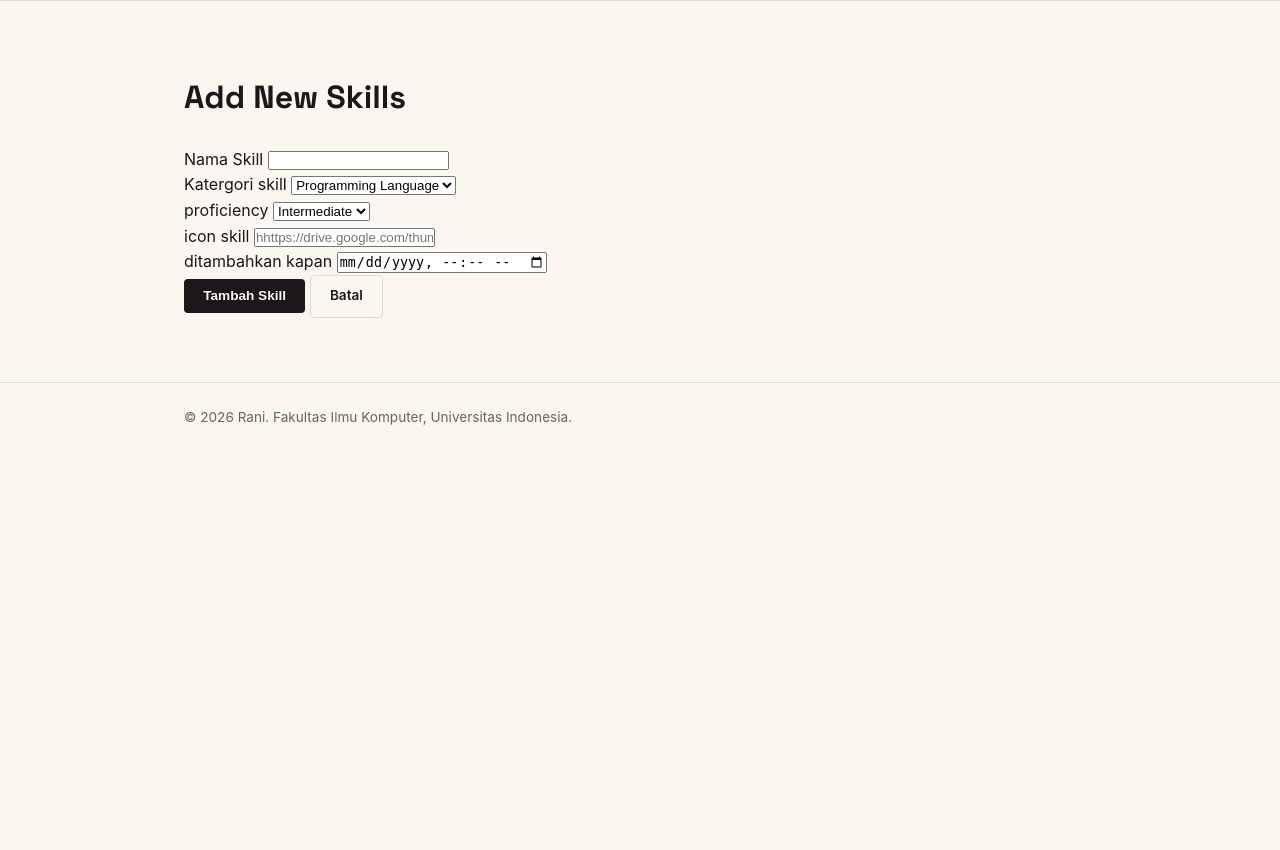
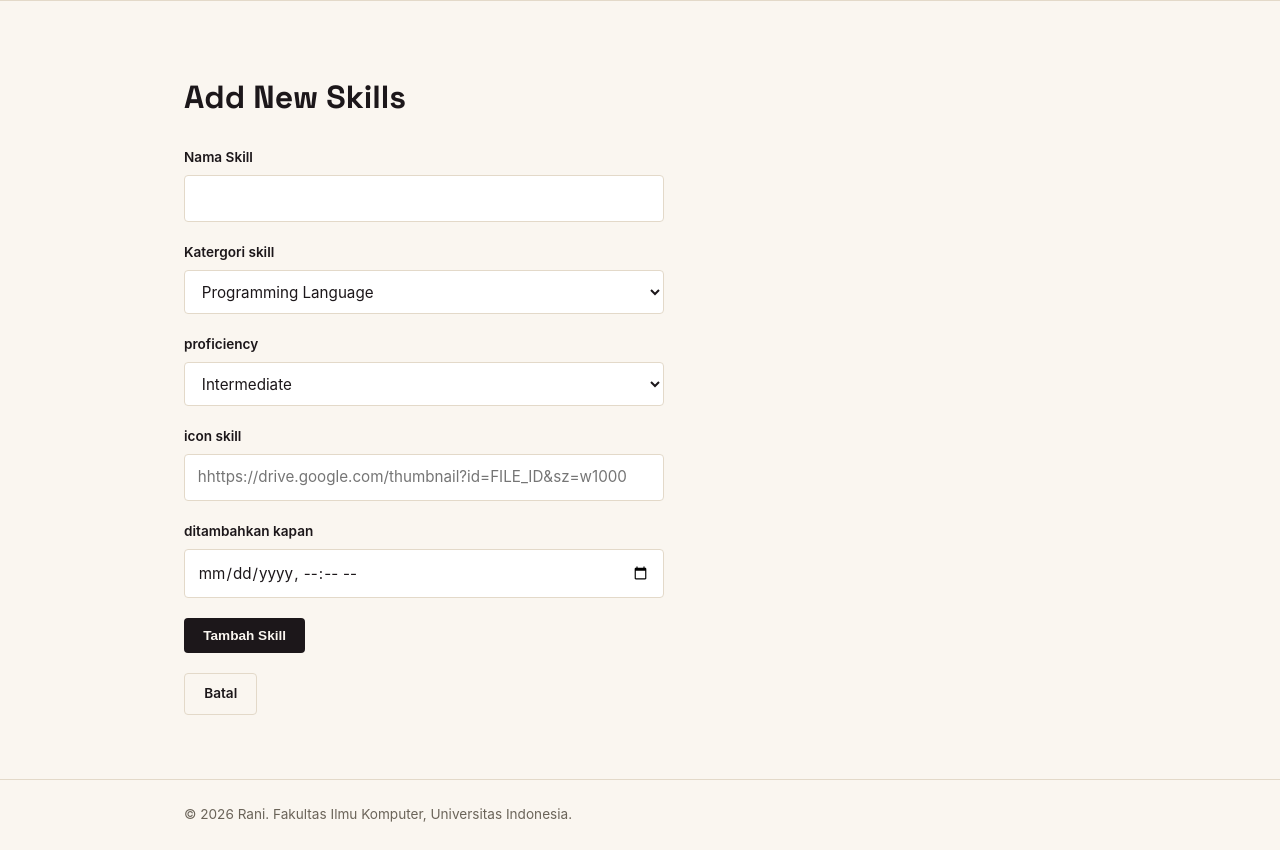
Before and after one commit to ranifaizah/myportofolio, a Django app: page /skills/add/ in a window 1280 px wide. Shown: the part 74-924 px from the top of the page. Before the commit the page ends 499 px from the top, so only its background shows below. Run offline with Django 5.2, Linux system fonts and the light colour scheme.

Commit message:
fixed the css style of form for skills and expertienece

```diff
--- a/static/css/style.css
+++ b/static/css/style.css
@@ -775,6 +775,76 @@ h1, .brand {
     }
 }
 
+/*form biar rapih*/
+
+
+/* ===== Form (Add Skill / Add Experience) ===== */
+
+.skills-form,
+.experiences-form {
+    max-width: 480px;
+    display: flex;
+    flex-direction: column;
+    gap: 1.25rem;
+}
+
+.form-group {
+    display: flex;
+    flex-direction: column;
+    gap: 0.4rem;
+}
+
+.form-group label {
+    font-size: 0.85rem;
+    font-weight: 600;
+    color: var(--ink);
+}
+
+.form-group input,
+.form-group select,
+.form-group textarea {
+    width: 100%;
+    padding: 0.65rem 0.8rem;
+    border: 1px solid var(--line);
+    border-radius: var(--radius);
+    background: #fff;
+    color: var(--ink);
+    font: inherit;
+    font-size: 0.95rem;
+}
+
+.form-group textarea {
+    resize: vertical;
+    min-height: 100px;
+}
+
+.form-group input:focus,
+.form-group select:focus,
+.form-group textarea:focus {
+    outline: 2px solid var(--accent);
+    outline-offset: 2px;
+    border-color: var(--accent);
+}
+
+.form-error {
+    color: #b42318;
+    font-size: 0.8rem;
+    margin-top: -0.2rem;
+}
+
+.skills-form .button,
+.skills-form .button-secondary,
+.experiences-form .button,
+.experiences-form .button-secondary {
+    align-self: flex-start;
+    display: inline-block;
+}
+
+.skills-form > .button,
+.experiences-form > .button {
+    margin-right: 0.75rem;
+}
+
 
 
 /*----footer----*/
```
